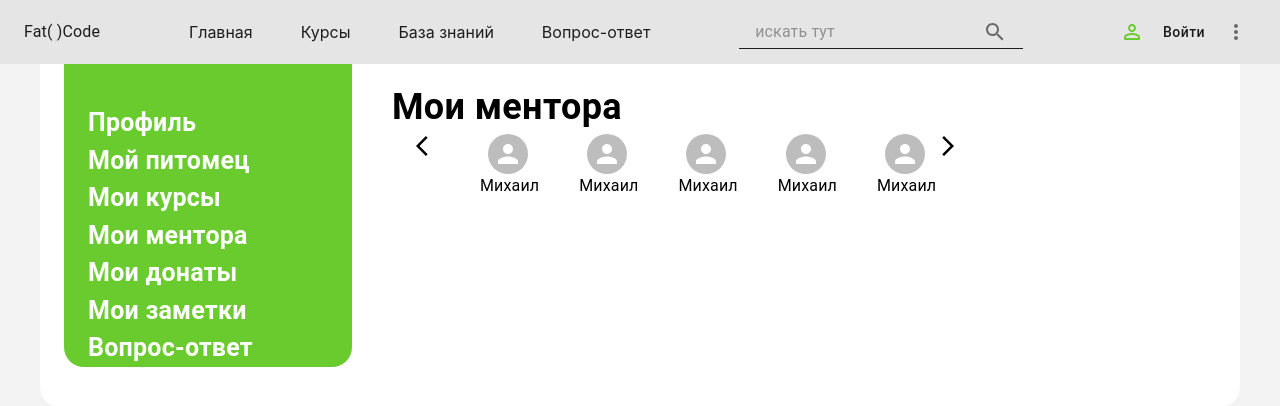
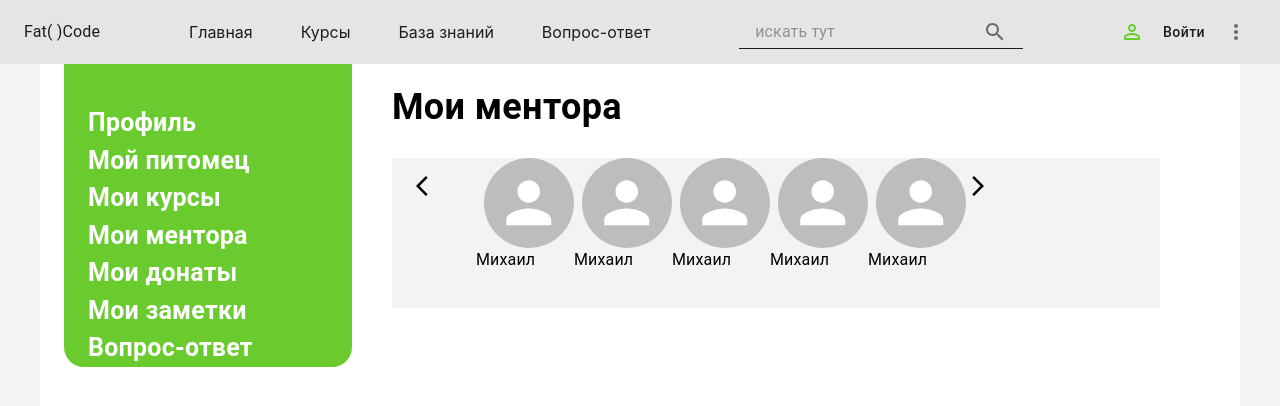
Before and after one commit to fox1206/fatcode-frontend, a Next.js app: page /profile/mentors in a window 1280 px wide. Shown: the top 406 px of the page. Built offline with nearby package versions, Linux system fonts and the light colour scheme.

Commit message:
fix mentor

```diff
--- a/components/profile/MentorList.tsx
+++ b/components/profile/MentorList.tsx
@@ -7,12 +7,17 @@ import ArrowForwardIosIcon from "@mui/icons-material/ArrowForwardIos";
 const MentorList = ({mentor}) => {
   return(
         <>
-            <Grid container>
-                <ArrowBackIosIcon/>
+            <Grid container mt={3}>
+                <Grid mt={2} xs={1}>
+                    <ArrowBackIosIcon/>
+                </Grid>
                 {mentor.map(item=>(<>
-                        <Grid ml={5}>
+                        <Grid>
                             <Grid ml={1}>
-                                <Avatar/>
+                                <Avatar sx={{
+                                    width: 90,
+                                    height: 90
+                                }}/>
                             </Grid>
                             <Typography>
                                 {item.text}
@@ -20,7 +25,7 @@ const MentorList = ({mentor}) => {
                         </Grid>
                     </>
                 ))}
-                <Grid>
+                <Grid mt={2} xs={1}>
                     <ArrowForwardIosIcon/>
                 </Grid>
             </Grid>
--- a/layout/ProfileBack/BackgoundUser.tsx
+++ b/layout/ProfileBack/BackgoundUser.tsx
@@ -9,7 +9,7 @@ const BackgoundUser = ({children}) => {
                 background: "white",
                 borderBottomLeftRadius: 20,
                 borderBottomRightRadius: 20,
-                paddingBottom: 5
+                paddingBottom: 10
             }}>
                 <Grid container>
                     <Grid xs={3}>
--- a/pages/profile/mentors.tsx
+++ b/pages/profile/mentors.tsx
@@ -17,13 +17,12 @@ const Mentors = () => {
     return(
         <BackgoundUser>
             <ProfileTitle text={"Мои ментора"}/>
-            <Grid container>
-                <Container>
-                    <Grid xs={10}>
-                        <MentorList mentor={mentor}/>
-                    </Grid>
+                <Container sx={{
+                    height: 150,
+                    background: "#F3F3F3"
+                }}>
+                    <MentorList mentor={mentor}/>
                 </Container>
-            </Grid>
         </BackgoundUser>
     )
 }
```
